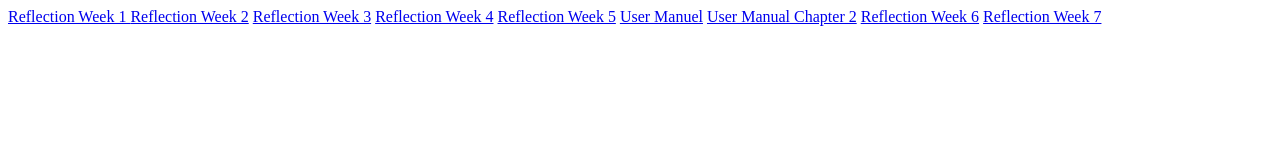
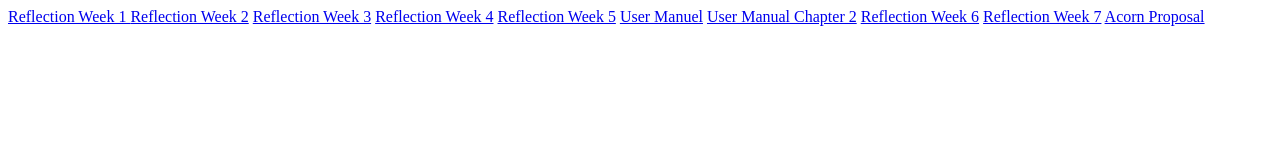
Before and after one commit to arjonilla17/cse170, a plain HTML site: page index.html in a window 1280 px wide. Drawn offline with Linux system fonts and the light colour scheme.

Commit message:
Update index.html

```diff
--- a/index.html
+++ b/index.html
@@ -13,6 +13,7 @@
   <a href="UserManuelChapter2.docx"> User Manual Chapter 2</a>
   <a href="Reflectionw06.docx" >Reflection Week 6</a>
   <a href="Reflectionw07.docx" >Reflection Week 7</a>
+  <a href="Acorn Project, P.F.U.D.O.R.docx" >Acorn Proposal</a>
 </body>
 
 <footer>
```
